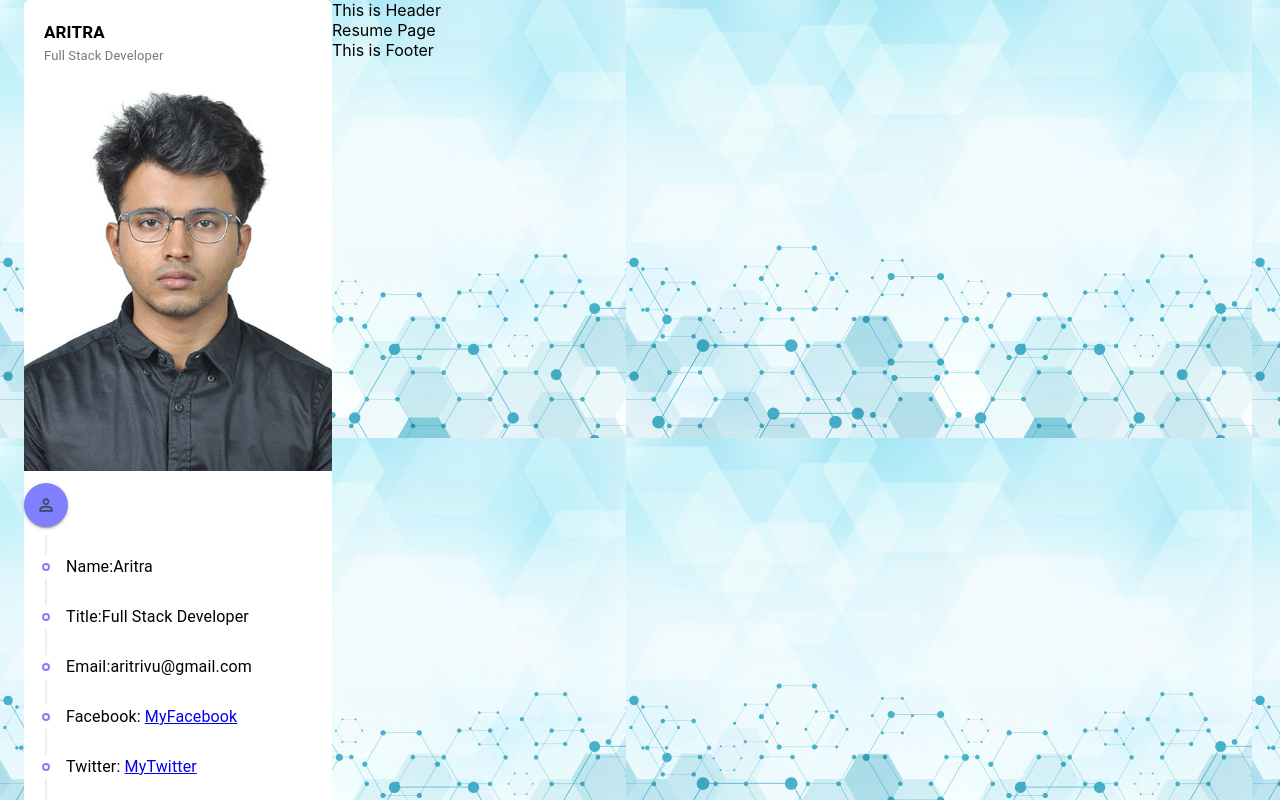
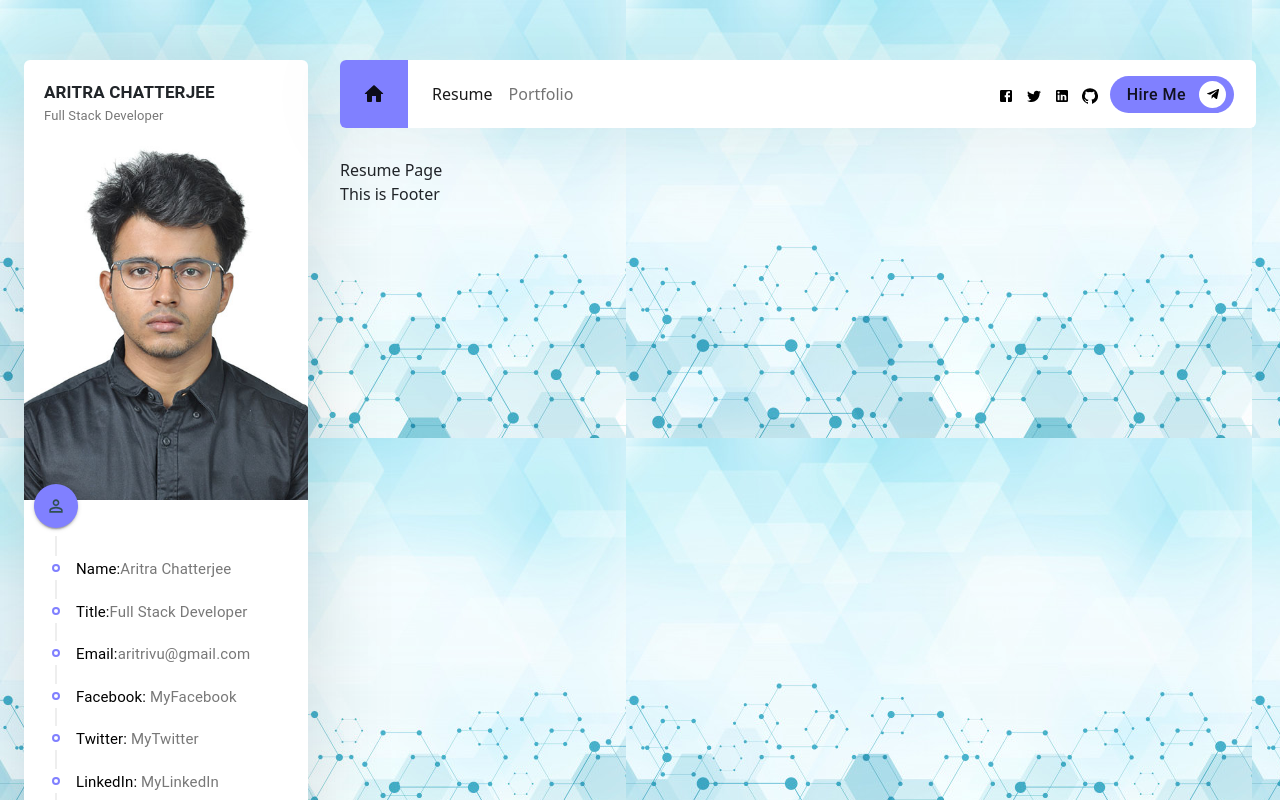
Before and after one commit to Aritra1296/Portfolio-Frontend, a React (Create React App) app: page / in a window 1280 px wide. Shown: the top 800 px of the page. Built offline with nearby package versions, Linux system fonts and the light colour scheme.

Commit message:
Header complete

```diff
--- a/package.json
+++ b/package.json
@@ -9,7 +9,9 @@
     "@testing-library/jest-dom": "^5.14.1",
     "@testing-library/react": "^11.2.7",
     "@testing-library/user-event": "^12.8.3",
+    "bootstrap": "^5.0.2",
     "react": "^17.0.2",
+    "react-bootstrap": "^1.6.1",
     "react-dom": "^17.0.2",
     "react-router": "^5.2.0",
     "react-router-dom": "^5.2.0",
--- a/public/index.html
+++ b/public/index.html
@@ -24,6 +24,7 @@
       work correctly both with client-side routing and a non-root public URL.
       Learn how to configure a non-root public URL by running `npm run build`.
     -->
+
     <title>Portfolio App</title>
   </head>
   <body>
--- a/src/App.css
+++ b/src/App.css
@@ -1,3 +1,18 @@
-:root{
---main-color: #8080ff;
+:root {
+  --main-color: #8080ff;
 }
+.container_shadow {
+  box-shadow: 0px 2px 92px 0px rgba(0, 0, 0, 0.13);
+  -webkit-box-shadow: 0px 2px 92px 0px rgba(0, 0, 0, 0.13);
+  -moz-box-shadow: 0px 2px 92px 0px rgba(0, 0, 0, 0.13);
+}
+
+/* Margin and Headings */
+.top_60 {
+  margin-top: 60px !important;
+}
+@media (max-width: 901px) {
+  .top_60 {
+    margin-top: 30px !important;
+  }
+}
--- a/src/App.js
+++ b/src/App.js
@@ -10,21 +10,14 @@ import './App.css'
 
 function App() {
   return (
-    <Container>
-      <Grid container>
-        <Grid
-          item
-          xs={12}
-          sm={12}
-          md={4}
-          lg={3}
-
-        >
+    <Container className={'top_60'}>
+      <Grid container spacing={4}>
+        <Grid item xs={12} sm={12} md={4} lg={3}>
           <Profile />
         </Grid>
         <Grid item xs >
-          <Header />
           <Router>
+            <Header />
             <Switch>
               <Route path='/portfolio'>
                 <Portfolio />
--- /dev/null
+++ b/src/components/Button/Button.css
@@ -0,0 +1,34 @@
+.custom_btn{
+background-color: var(--main-color) !important;
+font-size: 16px !important;
+font-weight: 500 !important;
+border :0 !important;
+border-radius: 50px !important;
+padding : 1px 12px !important;
+line-height: 35px !important;
+min-width: 100px !important;
+outline: none !important;
+}
+.custom_btn .btn_icon_container{
+color :#000 !important;
+background: #fff !important;
+border-radius: 50px !important;
+height: 27px !important;
+width: 27px !important;
+line-height: 29px !important;
+text-align: center !important;
+display: flex !important;
+align-items: center !important;
+justify-content: center!important;
+}
+.custom_btn .btn_icon_container > .MuiSvgIcon-root{
+ font-size: 16px !important;
+}
+.custom_btn .btn_text{
+font-size: 16px !important;
+text-transform: none !important;
+text-align: center !important;
+width: 100% !important;
+margin-right: 5px !important;
+margin-left: 5px !important;
+}
--- /dev/null
+++ b/src/components/Button/Button.js
@@ -0,0 +1,18 @@
+import React from 'react'
+import {Button} from '@material-ui/core'
+import './Button.css'
+
+const CustomButton = ({ text, icon }) => {
+  return (
+    <div>
+      <Button
+        className='custom_btn'
+        endIcon={icon ? <div className='btn_icon_container'>{icon}</div> : null}
+      >
+        <span className='btn_text'>{text}</span>
+      </Button>
+    </div>
+  )
+}
+
+export default CustomButton
--- /dev/null
+++ b/src/components/Header/Header.css
@@ -0,0 +1,42 @@
+.header{
+ margin-bottom: 30px !important;
+ background-color: white;
+ padding:  0 22px 0 0 !important ;
+ border-radius: 6px;
+ box-shadow: 0px 2px 92px 0px rgba(0, 0, 0, 0.07) !important;
+}
+.header .header_navlink{
+padding: 0;
+}
+.header .header_link{
+ font-weight: 500;
+ color: darkslategray;
+}
+.header .header_link:hover{
+ color: var(--main-color) !important;;
+}
+.header .header_link_active{
+ font-weight: 500;
+ color: darkslategray;
+}
+.header .header_home{
+ background-color: var(--main-color) !important ;
+ padding: 22px;
+ display: flex;
+ justify-content: center;
+ align-items: center;
+ border-top-left-radius: 6px;
+ border-bottom-left-radius: 6px;
+}
+.header .header_left{
+ margin-right: auto;
+}
+.header .header_right{
+ display: flex;
+ align-items: center;
+}
+.header .header_right > a >.MuiSvgIcon-root{
+font-size: 16px;
+margin-right: 12px;
+ color: black;
+}
--- a/src/components/Header/Header.js
+++ b/src/components/Header/Header.js
@@ -1,9 +1,60 @@
 import React from 'react'
+import { Container, Navbar, Nav, NavDropdown } from 'react-bootstrap'
+import 'bootstrap/dist/css/bootstrap.min.css'
+import { Link, NavLink, useRouter, withRouter } from 'react-router-dom'
+import { HomeRounded, Telegram } from '@material-ui/icons'
+import resumeData from '../../utils/resumeData'
+import { Facebook, LinkedIn, Twitter, GitHub  } from '@material-ui/icons'
+import CustomButton from '../Button/Button'
+import './Header.css'
 
-const Header = () => {
-  return <div>
-   This is Header
-   </div>
+const Header = (props) => {
+  const pathName = props?.locatin?.pathName
+
+  return (
+    <>
+      <Navbar expand='lg' sticky='top' className='header'>
+        {/* Home Link */}
+        <Nav.Link as={NavLink} to='/' className='header_navlink'>
+          <Navbar.Brand className='header_home'>
+            <HomeRounded />
+          </Navbar.Brand>
+        </Nav.Link>
+
+        <Navbar.Toggle />
+        <Navbar.Collapse>
+          <Nav className='header_left'>
+            {/* Resume Link */}
+            <Nav.Link
+              as={NavLink}
+              to='/'
+              className={pathName == '/' ? 'header_link_active' : 'header_link'}
+            >
+              Resume
+            </Nav.Link>
+            {/* Portfolio Link */}
+            <Nav.Link
+              as={NavLink}
+              to='/portfolio'
+              className={
+                pathName == '/portfolio' ? 'header_link_active' : 'header_link'
+              }
+            >
+              Portfolio
+            </Nav.Link>
+          </Nav>
+          <div className='header_right'>
+            {Object.keys(resumeData.socials).map((key) => (
+              <a href={resumeData.socials[key].link} target='_blank'>
+                {resumeData.socials[key].icon}
+              </a>
+            ))}
+            <CustomButton text='Hire Me' icon={<Telegram />} />
+          </div>
+        </Navbar.Collapse>
+      </Navbar>
+    </>
+  )
 }
 
-export default Header
+export default withRouter(Header)
--- a/src/components/Profile/Profile.css
+++ b/src/components/Profile/Profile.css
@@ -23,3 +23,32 @@
 .profile_image img {
   width: 100%;
 }
+/* Information */
+.profile_information {
+  top: 0;
+  left: 0;
+  margin: -40px 10px 30px;
+}
+.profile_information .timeline .timeline_content {
+  margin-top: 2px;
+  margin-bottom: 12px;
+}
+.timelineItem_text {
+  font-size: 15px !important;
+  color: #787878 !important;
+  font-weight: 400 !important;
+  text-decoration: none;
+}
+.timelineItem_text > a {
+  color: #787878 !important;
+  text-decoration: none;
+}
+.timelineItem_text > span {
+  color: black;
+}
+.profile .button_container{
+  width: 100%;
+  display: flex !important;
+  justify-content: center;
+  margin-top: 20px;
+}
--- a/src/components/Profile/Profile.js
+++ b/src/components/Profile/Profile.js
@@ -11,6 +11,8 @@ import CustomTimeline, { CustomTimelineSeparator } from '../Timeline/Timeline'
 import './Profile.css'
 import resumeData from '../../utils/resumeData'
 import PersonOutlineIcon from '@material-ui/icons/PersonOutline'
+import CustomButton from '../Button/Button'
+import GetAppIcon from '@material-ui/icons/GetApp'
 
 const Profile = () => {
   const CustomTimelineItem = ({ title, text, link }) => (
@@ -57,7 +59,9 @@ const Profile = () => {
           ))}
         </CustomTimeline>
         <br />
-        <button>My Button</button>
+        <div className='button_container'>
+          <CustomButton text={'Download CV'} icon={<GetAppIcon />} />
+        </div>
       </div>
     </div>
   )
--- a/src/index.css
+++ b/src/index.css
@@ -8,7 +8,7 @@ body {
     sans-serif;
   -webkit-font-smoothing: antialiased;
   -moz-osx-font-smoothing: grayscale;
-  overflow: hidden;
+  overflow-x: hidden;
   background : #fafafa;
   background: url('./assets/images/bg.jpg');
 }
--- a/src/utils/resumeData.js
+++ b/src/utils/resumeData.js
@@ -6,7 +6,7 @@ import GitHubIcon from '@material-ui/icons/GitHub'
 
 
 export default {
-  name: 'Aritra',
+  name: 'Aritra Chatterjee',
   title: 'Full Stack Developer',
 
   birthday: '12 Aug ,1997',
```
Also changed, not shown: 1 other file (tests, documents, lock files or other folders).
